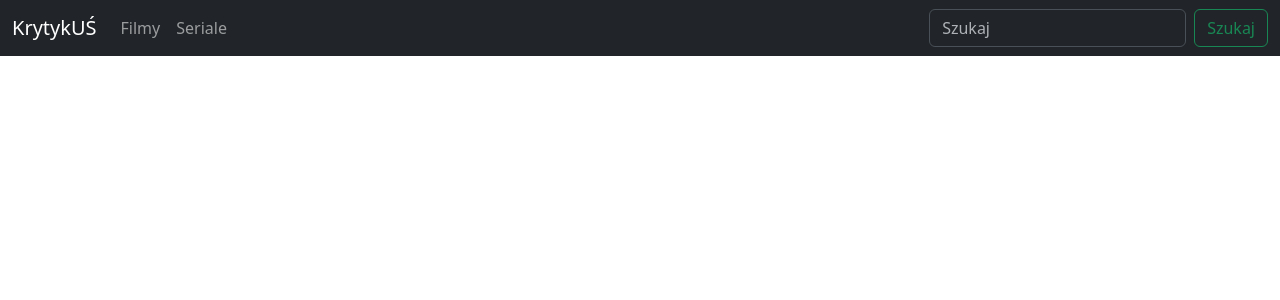
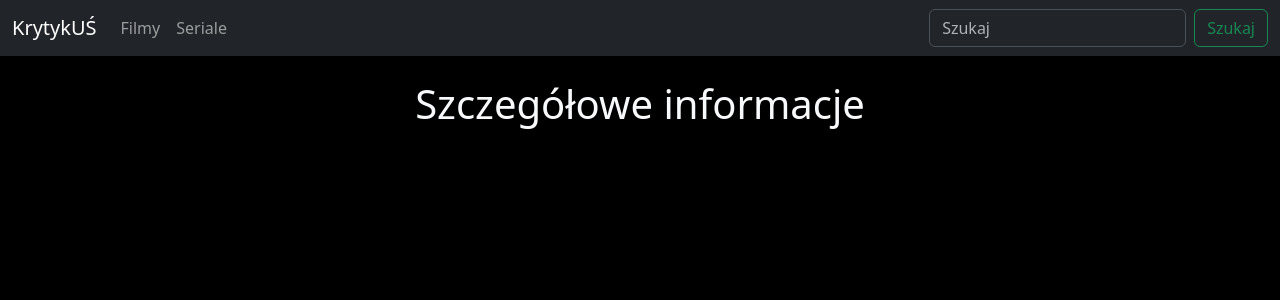
Before and after one commit to bylena3/ZIIBD, a React (Create React App) app in the folder frontend/: page /movies/1 in a window 1280 px wide. Shown: the top 300 px of the page. Built offline with nearby package versions, Linux system fonts and the light colour scheme; no server answers.

Commit message:
routing movies/id_filmu + style

```diff
--- a/frontend/src/App.js
+++ b/frontend/src/App.js
@@ -3,18 +3,22 @@ import './App.css';
 import Navigation from './components/Navigation';
 import MoviesPage from './components/MoviesPage';
 import SeriesPage from './components/SeriesPage';
+import MovieContent from './components/MovieContent';
 
 function App() {
     return (
+        <body>
         <BrowserRouter>
             <div className="App">
                 <Navigation />
                 <Routes>
                     <Route path="/movies" element={<MoviesPage />} />
                     <Route path="/series" element={<SeriesPage />} />
+                    <Route path="/movies/:id" element={<MovieContent />} />
                 </Routes>
             </div>
         </BrowserRouter>
+        </body>
     );
 }
 
--- /dev/null
+++ b/frontend/src/components/MovieContent.jsx
@@ -0,0 +1,42 @@
+import React, { useState, useEffect,} from "react";
+import { Card, Container, Row, Col, Button } from 'react-bootstrap';
+import { data, Link } from "react-router-dom";
+
+export const MovieContent = () => {
+    const [movies, setMovies] = useState([]);
+
+    useEffect(() => {
+        const fetchmovies = async () => {
+        fetch('http://localhost:8080/api/movies/', {
+            method: 'GET',
+            mode: 'cors',
+            headers: {
+                'Accept': 'application/json',
+                'Content-Type': 'application/json',
+            },
+        })
+            .then(response => response.json())
+            .then(data => setMovies(data))
+            .catch(error => console.error('Error fetching movies:', error));
+        }
+        fetchmovies();
+    }, []);
+
+
+    return (
+
+        <Container className="py-4 bs-body-bg bg-black">
+            <h1 className="text-3xl font-bold text-light mb-4">Szczegółowe informacje</h1>
+            <p className="mb-4 text-light"> </p>
+
+            <Row xs={1} md={2} lg={3} className="g-4">
+
+                    <Col>
+
+                    </Col>
+            </Row>
+        </Container>
+    );
+};
+
+export default MovieContent;
--- a/frontend/src/components/MoviesPage.jsx
+++ b/frontend/src/components/MoviesPage.jsx
@@ -1,8 +1,8 @@
 import React, { useState, useEffect } from "react";
 import { Card, Container, Row, Col, Button } from 'react-bootstrap';
-import { data } from "react-router-dom";
+import { data, Link } from "react-router-dom";
 
-const MoviesPage = () => {
+export const MoviesPage = () => {
     const [movies, setMovies] = useState([]);
 
     useEffect(() => {
@@ -24,9 +24,9 @@ const MoviesPage = () => {
 
 
     return (
-        <Container className="py-4">
-            <h1 className="text-3xl font-bold mb-4">Lista Filmów</h1>
-            <p className="mb-4">Witaj na stronie z filmami! </p>
+        <Container className="py-4 bs-body-bg bg-black">
+            <h1 className="text-3xl font-bold text-light mb-4">Lista Filmów</h1>
+            <p className="mb-4 text-light">Witaj na stronie z filmami! </p>
 
             <Row xs={1} md={2} lg={3} className="g-4">
                 {movies.map((movie) => (
@@ -41,7 +41,7 @@ const MoviesPage = () => {
                                 </Card.Text>
                             </Card.Body>
                             <Card.Body>
-                                <Card.Link href= {'movies/' + movie.MOVIE_ID}> <Button variant="warning">Szczegółowe informacje</Button> </Card.Link>
+                                <Card.Link as={Link} to={''+ movie.MOVIE_ID}> <Button variant="success" className="fw-bold text-light">Szczegółowe informacje</Button> </Card.Link>
                             </Card.Body>
                         </Card>
                     </Col>
--- a/frontend/src/components/SeriesPage.jsx
+++ b/frontend/src/components/SeriesPage.jsx
@@ -1,5 +1,6 @@
 import React, { useState, useEffect } from "react";
 import { Card, Container, Row, Col, Button } from 'react-bootstrap';
+import { data, Link } from "react-router-dom";
 
 const SeriesPage = () => {
     const [series, setSeries] = useState([]);
@@ -13,8 +14,8 @@ const SeriesPage = () => {
 
     return (
         <Container className="py-4">
-            <h1 className="text-3xl font-bold mb-4">Lista Seriali</h1>
-            <p className="mb-4">Witaj na stronie z serialami!</p>
+            <h1 className="text-3xl font-bold text-light mb-4">Lista Seriali</h1>
+            <p className="mb-4 text-light">Witaj na stronie z serialami!</p>
 
             <Row xs={1} md={2} lg={3} className="g-4">
                 {series.map((show) => (
@@ -29,7 +30,7 @@ const SeriesPage = () => {
                                 </Card.Text>
                             </Card.Body>
                             <Card.Body>
-                                <Card.Link href="#"> <Button variant="warning">Szczegółowe informacje</Button> </Card.Link>
+                                <Card.Link as={Link} to={'' + show.SERIES_ID} > <Button variant="success" className="fw-bold text-light">Szczegółowe informacje</Button> </Card.Link>
                             </Card.Body>
                         </Card>
                     </Col>
--- a/frontend/src/index.css
+++ b/frontend/src/index.css
@@ -5,6 +5,7 @@ body {
     sans-serif;
   -webkit-font-smoothing: antialiased;
   -moz-osx-font-smoothing: grayscale;
+  background-color: black !important;
 }
 
 code {
```
Also changed, not shown: frontend/src/App.css (line endings or trailing spaces).
